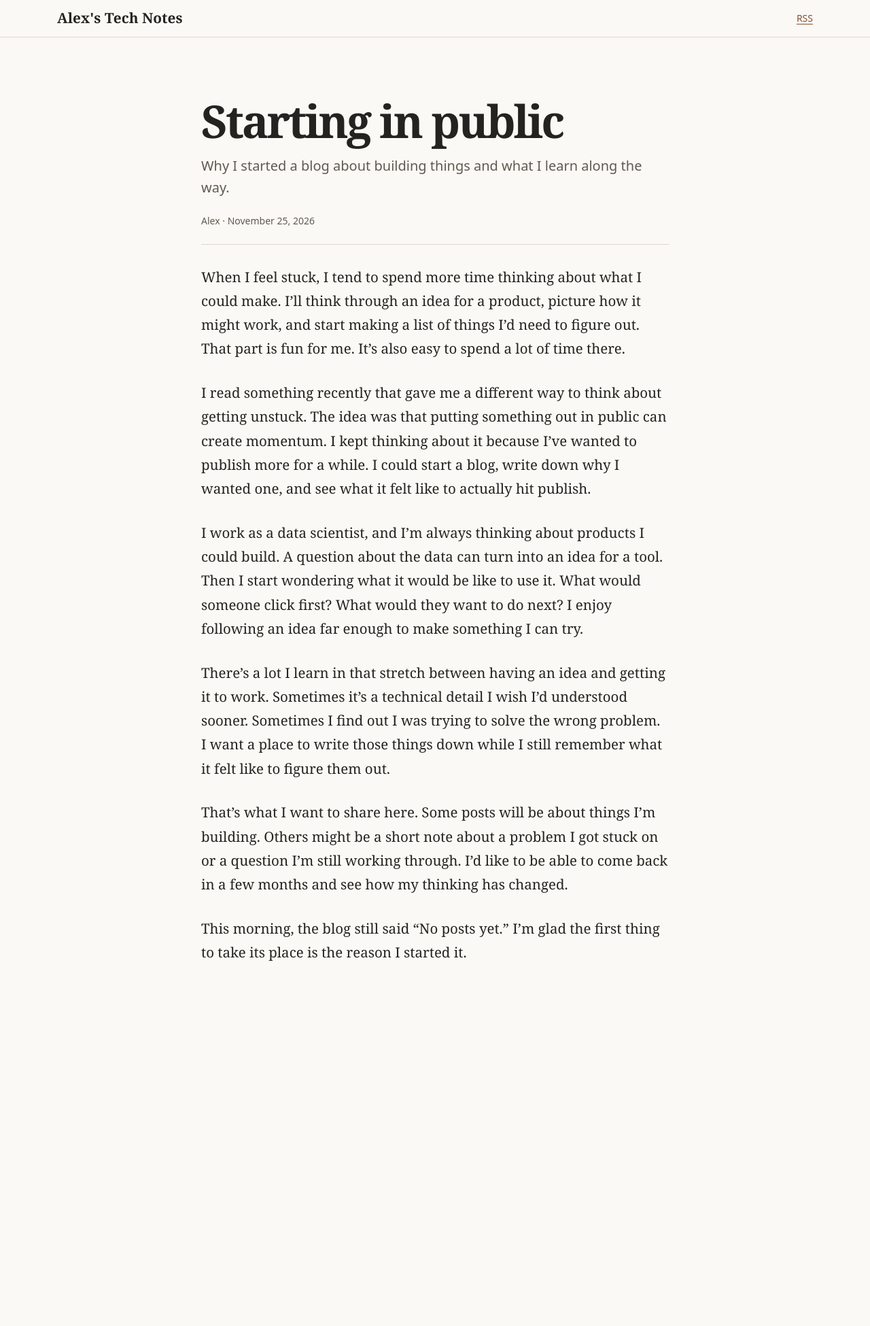
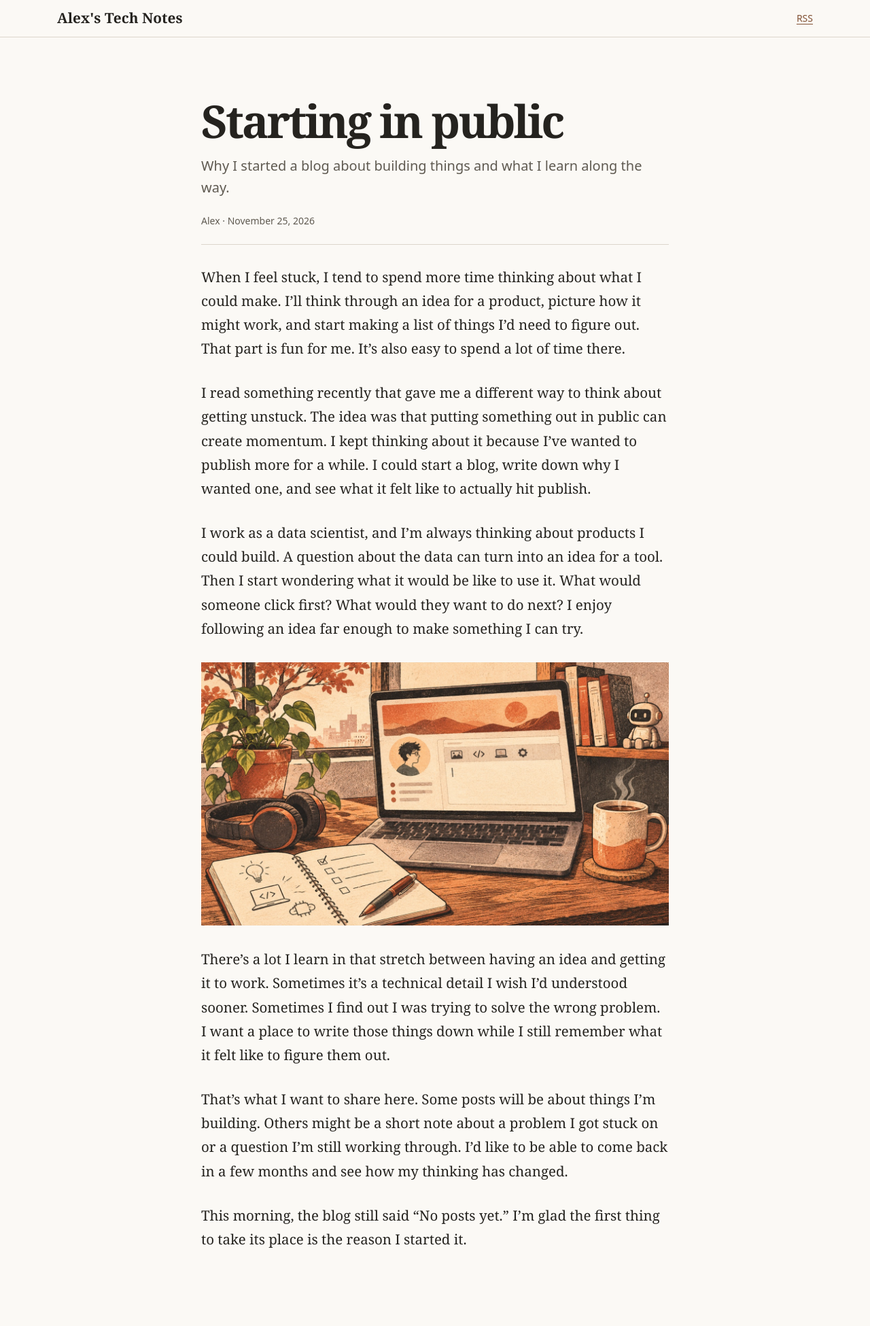
Before and after one commit to alexkimrow/tech-blog, a Jekyll site: the page built from _posts/2026-11-25-starting-in-public.md, in a window 1280 px wide. Shown: the whole page at 68% size. Built offline with Jekyll 4.4.1, drawn with Linux system fonts in a browser that asks for light colours; before the commit the page ends 1528 px from its top, so only the background shows below that.

Commit message:
Add editorial illustrations to both posts

```diff
--- a/_posts/2026-11-25-starting-in-public.md
+++ b/_posts/2026-11-25-starting-in-public.md
@@ -9,6 +9,10 @@ I read something recently that gave me a different way to think about getting un
 
 I work as a data scientist, and I’m always thinking about products I could build. A question about the data can turn into an idea for a tool. Then I start wondering what it would be like to use it. What would someone click first? What would they want to do next? I enjoy following an idea far enough to make something I can try.
 
+<figure class="post-figure">
+  <img src="{{ '/assets/images/starting-in-public.jpg' | relative_url }}" alt="A laptop and notebook on a quiet writing desk" loading="lazy" decoding="async">
+</figure>
+
 There’s a lot I learn in that stretch between having an idea and getting it to work. Sometimes it’s a technical detail I wish I’d understood sooner. Sometimes I find out I was trying to solve the wrong problem. I want a place to write those things down while I still remember what it felt like to figure them out.
 
 That’s what I want to share here. Some posts will be about things I’m building. Others might be a short note about a problem I got stuck on or a question I’m still working through. I’d like to be able to come back in a few months and see how my thinking has changed.
--- a/style.css
+++ b/style.css
@@ -51,3 +51,5 @@ h1 { font: 700 clamp(2.5rem, 7vw, 4.15rem)/1.05 var(--serif); letter-spacing: -.
 .prose p { margin: 1.45em 0; }
 .prose pre { overflow: auto; padding: 1rem; background: color-mix(in srgb, var(--ink) 7%, var(--paper)); font-size: .85em; }
 img { max-width: 100%; height: auto; }
+.post-figure { margin: 2rem auto; }
+.post-figure img { display: block; width: 100%; margin-inline: auto; }
```
Also changed, not shown: _posts/2026-11-25-when-coding-gets-easier.md (+4 -0 lines), assets/images/starting-in-public.jpg (added), assets/images/when-coding-gets-easier.jpg (added).
